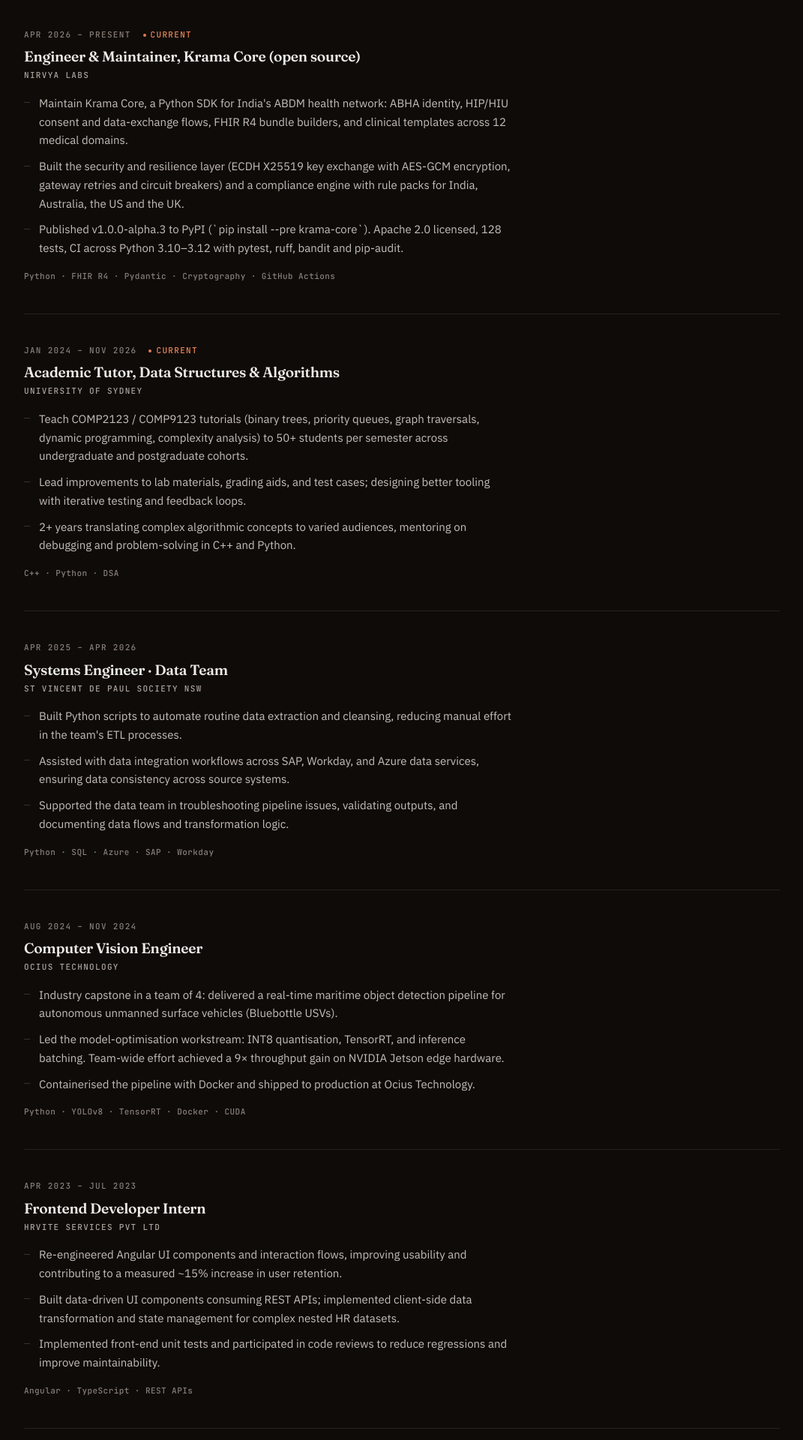
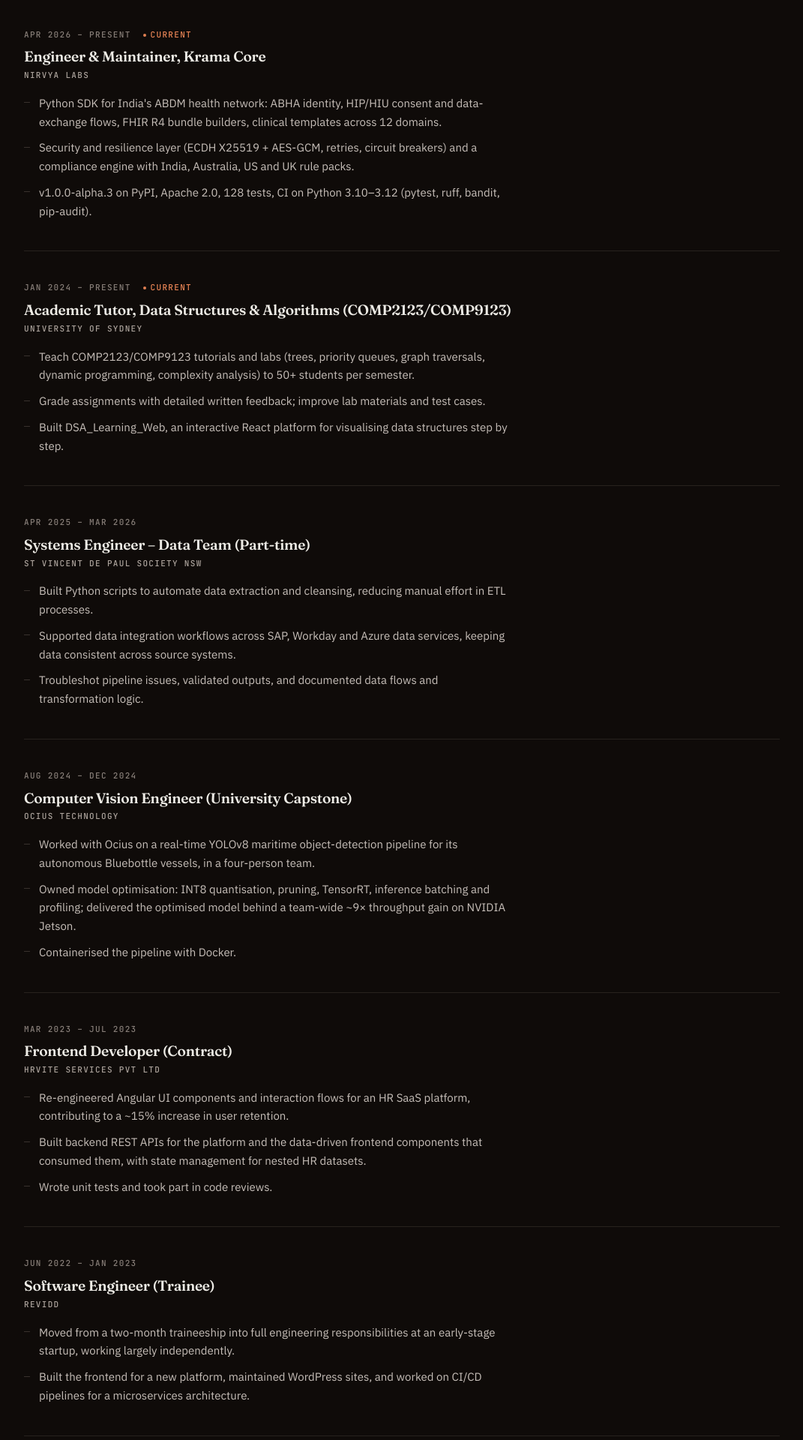
Before and after one commit to RishiKanajam/portfolio, a Next.js app: page / in a window 1280 px wide. Shown: the part 7000-8920 px from the top of the page at 75% size, without its empty margins (104-1175 px from the left). Built offline with nearby package versions, Linux system fonts and the light colour scheme.

Commit message:
fix: align portfolio facts and replace CV

```diff
--- a/src/app/layout.tsx
+++ b/src/app/layout.tsx
@@ -34,10 +34,10 @@
 });
 
 const DESCRIPTION =
-  "Full-stack and AI engineer in Sydney. I build AI systems that know what they don't know: retrieval pipelines, LLM benchmarks, and health-data infrastructure, each shipped with the harness that tells you when it's wrong.";
+  "Full-stack & AI engineer in Sydney. I build AI systems that know what they don't know.";
 
 export const metadata: Metadata = {
-  title: "Rishi Kanajam · Full-Stack & AI Engineer",
+  title: "Rishi Kanajam · Full-stack & AI engineer in Sydney",
   description: DESCRIPTION,
   keywords: [
     "AI Engineer",
@@ -55,14 +55,14 @@
   ],
   authors: [{ name: "Rishi Kanajam" }],
   openGraph: {
-    title: "Rishi Kanajam · Full-Stack & AI Engineer",
+    title: "Rishi Kanajam · Full-stack & AI engineer in Sydney",
     description: DESCRIPTION,
     type: "website",
     locale: "en_AU",
   },
   twitter: {
     card: "summary",
-    title: "Rishi Kanajam · Full-Stack & AI Engineer",
+    title: "Rishi Kanajam · Full-stack & AI engineer in Sydney",
     description: DESCRIPTION,
   },
 };
--- a/src/content/content.ts
+++ b/src/content/content.ts
@@ -7,7 +7,7 @@
   oneLiner:
     "Retrieval pipelines, LLM benchmarks, and health-data infrastructure: each one shipped with the evaluation harness, escalation path, or audit trail that tells you when it's wrong.",
   email: "kanajamrishi@gmail.com",
-  linkedIn: "https://linkedin.com/in/rishi-madhur-kanajam",
+  linkedIn: "https://www.linkedin.com/in/rishi-madhur-kanajam",
   github: "https://github.com/RishiKanajam",
   githubOrg: "https://github.com/NirvyaLabs",
   mailtoHref:
@@ -151,7 +151,7 @@
     what: "A platform for Telugu cinema, built nights and weekends: editorial content, a verified marketplace of industry professionals (DOPs, music directors, editors, lyricists), craft tools, and community.",
     points: [
       "Anti-toxicity by design: no star comparisons, no box-office tracking, film-centric organisation, AI moderation on community surfaces.",
-      "Not launched. Target: mid-to-late September 2026.",
+      "Not launched.",
     ],
     links: [],
   },
@@ -170,74 +170,70 @@
 
 export const experience: ExperienceItem[] = [
   {
-    role: "Engineer & Maintainer, Krama Core (open source)",
+    role: "Engineer & Maintainer, Krama Core",
     company: "Nirvya Labs",
-    period: "Apr 2026 – present",
+    period: "Apr 2026 – Present",
     current: true,
     bullets: [
-      "Maintain Krama Core, a Python SDK for India's ABDM health network: ABHA identity, HIP/HIU consent and data-exchange flows, FHIR R4 bundle builders, and clinical templates across 12 medical domains.",
-      "Built the security and resilience layer (ECDH X25519 key exchange with AES-GCM encryption, gateway retries and circuit breakers) and a compliance engine with rule packs for India, Australia, the US and the UK.",
-      "Published v1.0.0-alpha.3 to PyPI (`pip install --pre krama-core`). Apache 2.0 licensed, 128 tests, CI across Python 3.10–3.12 with pytest, ruff, bandit and pip-audit.",
+      "Python SDK for India's ABDM health network: ABHA identity, HIP/HIU consent and data-exchange flows, FHIR R4 bundle builders, clinical templates across 12 domains.",
+      "Security and resilience layer (ECDH X25519 + AES-GCM, retries, circuit breakers) and a compliance engine with India, Australia, US and UK rule packs.",
+      "v1.0.0-alpha.3 on PyPI, Apache 2.0, 128 tests, CI on Python 3.10–3.12 (pytest, ruff, bandit, pip-audit)."
 ],
-    tech: ["Python", "FHIR R4", "Pydantic", "Cryptography", "GitHub Actions"],
   },
   {
-    role: "Academic Tutor, Data Structures & Algorithms",
+    role: "Academic Tutor, Data Structures & Algorithms (COMP2123/COMP9123)",
     company: "University of Sydney",
-    period: "Jan 2024 – Nov 2026",
+    period: "Jan 2024 – Present",
     current: true,
     bullets: [
-      "Teach COMP2123 / COMP9123 tutorials (binary trees, priority queues, graph traversals, dynamic programming, complexity analysis) to 50+ students per semester across undergraduate and postgraduate cohorts.",
-      "Lead improvements to lab materials, grading aids, and test cases; designing better tooling with iterative testing and feedback loops.",
-      "2+ years translating complex algorithmic concepts to varied audiences, mentoring on debugging and problem-solving in C++ and Python.",
+      "Teach COMP2123/COMP9123 tutorials and labs (trees, priority queues, graph traversals, dynamic programming, complexity analysis) to 50+ students per semester.",
+      "Grade assignments with detailed written feedback; improve lab materials and test cases.",
+      "Built DSA_Learning_Web, an interactive React platform for visualising data structures step by step."
 ],
-    tech: ["C++", "Python", "DSA"],
   },
   {
-    role: "Systems Engineer · Data Team",
+    role: "Systems Engineer – Data Team (Part-time)",
     company: "St Vincent de Paul Society NSW",
-    period: "Apr 2025 – Apr 2026",
+    period: "Apr 2025 – Mar 2026",
     current: false,
     bullets: [
-      "Built Python scripts to automate routine data extraction and cleansing, reducing manual effort in the team's ETL processes.",
-      "Assisted with data integration workflows across SAP, Workday, and Azure data services, ensuring data consistency across source systems.",
-      "Supported the data team in troubleshooting pipeline issues, validating outputs, and documenting data flows and transformation logic.",
+      "Built Python scripts to automate data extraction and cleansing, reducing manual effort in ETL processes.",
+      "Supported data integration workflows across SAP, Workday and Azure data services, keeping data consistent across source systems.",
+      "Troubleshot pipeline issues, validated outputs, and documented data flows and transformation logic."
 ],
-    tech: ["Python", "SQL", "Azure", "SAP", "Workday"],
   },
   {
-    role: "Computer Vision Engineer",
+    role: "Computer Vision Engineer (University Capstone)",
     company: "Ocius Technology",
-    period: "Aug 2024 – Nov 2024",
+    period: "Aug 2024 – Dec 2024",
+    current: false,
     bullets: [
-      "Industry capstone in a team of 4: delivered a real-time maritime object detection pipeline for autonomous unmanned surface vehicles (Bluebottle USVs).",
-      "Led the model-optimisation workstream: INT8 quantisation, TensorRT, and inference batching. Team-wide effort achieved a 9× throughput gain on NVIDIA Jetson edge hardware.",
-      "Containerised the pipeline with Docker and shipped to production at Ocius Technology.",
+      "Worked with Ocius on a real-time YOLOv8 maritime object-detection pipeline for its autonomous Bluebottle vessels, in a four-person team.",
+      "Owned model optimisation: INT8 quantisation, pruning, TensorRT, inference batching and profiling; delivered the optimised model behind a team-wide ~9× throughput gain on NVIDIA Jetson.",
+      "Containerised the pipeline with Docker."
 ],
-    tech: ["Python", "YOLOv8", "TensorRT", "Docker", "CUDA"],
   },
   {
-    role: "Frontend Developer Intern",
+    role: "Frontend Developer (Contract)",
     company: "HRVITE Services Pvt Ltd",
-    period: "Apr 2023 – Jul 2023",
+    period: "Mar 2023 – Jul 2023",
+    current: false,
     bullets: [
-      "Re-engineered Angular UI components and interaction flows, improving usability and contributing to a measured ~15% increase in user retention.",
-      "Built data-driven UI components consuming REST APIs; implemented client-side data transformation and state management for complex nested HR datasets.",
-      "Implemented front-end unit tests and participated in code reviews to reduce regressions and improve maintainability.",
+      "Re-engineered Angular UI components and interaction flows for an HR SaaS platform, contributing to a ~15% increase in user retention.",
+      "Built backend REST APIs for the platform and the data-driven frontend components that consumed them, with state management for nested HR datasets.",
+      "Wrote unit tests and took part in code reviews."
 ],
-    tech: ["Angular", "TypeScript", "REST APIs"],
   },
   {
-    role: "Software Engineer Trainee",
+    role: "Software Engineer (Trainee)",
     company: "Revidd",
-    period: "Jul 2022 – Jan 2023",
+    period: "Jun 2022 – Jan 2023",
+    current: false,
     bullets: [
-      "Built 15+ responsive interfaces with ReactJS integrated to REST APIs, contributing to a reported ~25% uplift in user engagement.",
-      "Operated in Agile teams (stand-ups, sprint planning) and led peer code reviews to accelerate delivery and knowledge transfer.",
-      "Contributed to backend data services and API development, handling data serialisation and transformation across system boundaries.",
+      "Moved from a two-month traineeship into full engineering responsibilities at an early-stage startup, working largely independently.",
+      "Built the frontend for a new platform, maintained WordPress sites, and worked on CI/CD pipelines for a microservices architecture."
 ],
-    tech: ["React", "JavaScript", "REST APIs"],
-  },
+  }
 ];
 
 // ─── Projects ─────────────────────────────────────────────────────────────────
@@ -503,7 +499,7 @@
 
 export const certifications: Certification[] = [
   { title: "AWS Certified AI Practitioner", issuer: "Amazon Web Services", year: "Sep 2025" },
-  { title: "McKinsey Forward Program", issuer: "McKinsey & Company", year: "Apr–Jun 2026 · enrolled" },
+  { title: "McKinsey Forward Program", issuer: "McKinsey & Company", year: "Apr–Jun 2026 · completed" },
 ];
 
 export const education: EducationItem[] = [
@@ -530,7 +526,7 @@
     { label: "Email", href: "mailto:kanajamrishi@gmail.com", value: "kanajamrishi@gmail.com" },
     { label: "GitHub", href: "https://github.com/RishiKanajam", value: "github.com/RishiKanajam" },
     { label: "Nirvya Labs", href: "https://github.com/NirvyaLabs", value: "github.com/NirvyaLabs" },
-    { label: "LinkedIn", href: "https://linkedin.com/in/rishi-madhur-kanajam", value: "linkedin.com/in/rishi-madhur-kanajam" },
+    { label: "LinkedIn", href: "https://www.linkedin.com/in/rishi-madhur-kanajam", value: "linkedin.com/in/rishi-madhur-kanajam" },
   ],
 };
 
@@ -572,6 +568,6 @@
 - Master of IT (Data Analytics & Management), University of Sydney, 2023-2025
 - B.Tech (Honours) Computer Science (Bioinformatics focus), GMR Institute of Technology, 2019-2023
 
-CERTIFICATIONS: AWS Certified AI Practitioner (Sep 2025), McKinsey Forward Program (enrolled Apr-Jun 2026).
+CERTIFICATIONS: AWS Certified AI Practitioner (Sep 2025), McKinsey Forward Program (completed Apr-Jun 2026).
 
 Do not fabricate details not listed above. Do not describe Ocius work as solo. Do not describe MedVault as having FHIR support or tests. Do not present DeceptionArena ELO numbers as published findings. Do not describe OldTalkies as launched.`;
```
Also changed, not shown: 1 other file (tests, documents, lock files or other folders). Lines whose indentation alone changed are shown as unchanged.
